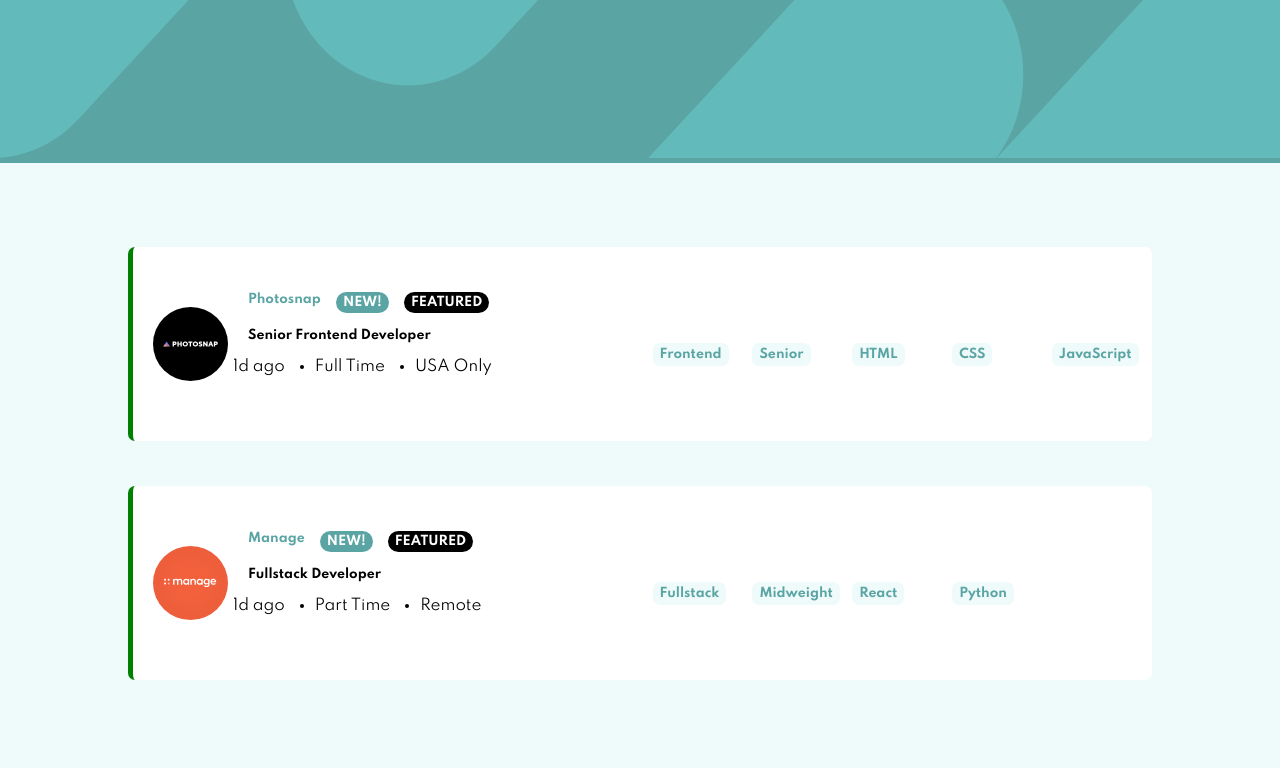
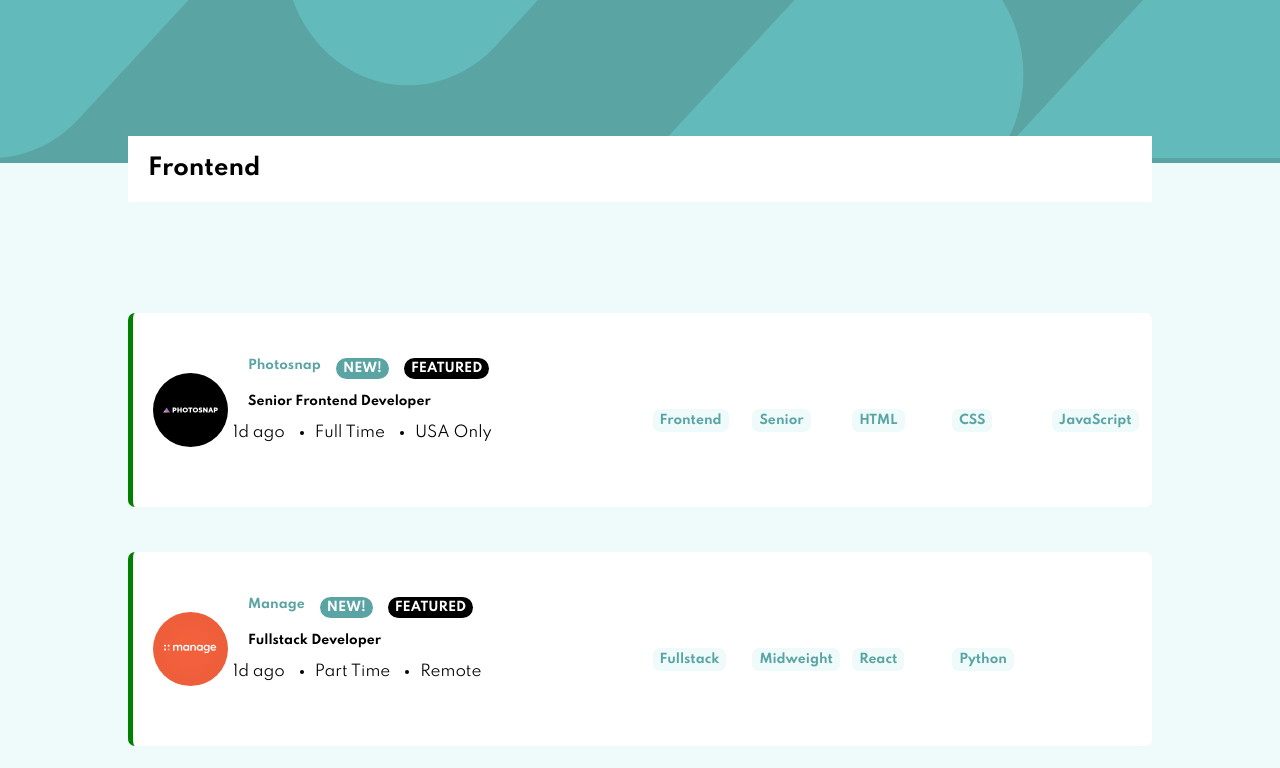
Before and after one commit to ChamuMutezva/static-job-listings, an Angular app: page / in a window 1280 px wide. Shown: the top 768 px of the page. Built offline with nearby package versions, Linux system fonts and the light colour scheme.

Commit message:
trial: ngIf to hide a div when it is not populated

```diff
--- a/src/app/filter/filter.component.css
+++ b/src/app/filter/filter.component.css
@@ -6,9 +6,9 @@
 .filterSection {
     background-color: white;
     width: 80%;
-    padding: 15px;
+    padding: 20px;
     margin: auto;
-    display: none;
+    /* display: none; */
 }
 .filterDisplay {
     display: block;
--- a/src/app/filter/filter.component.html
+++ b/src/app/filter/filter.component.html
@@ -1,3 +1,3 @@
-<div class="filterSection" *ngIf="hasChildren" >
-    <h2>hie 5</h2>
+<div  class="filterSection"  >
+    <h2 *ngIf="true">Frontend</h2>
 </div>
```
